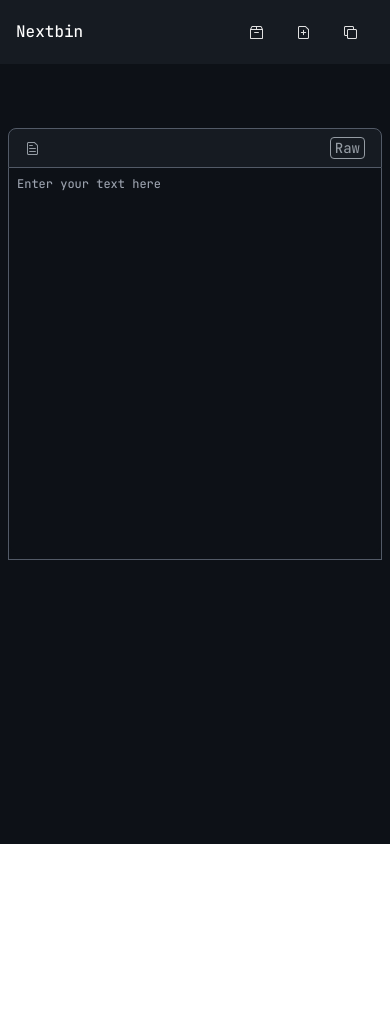
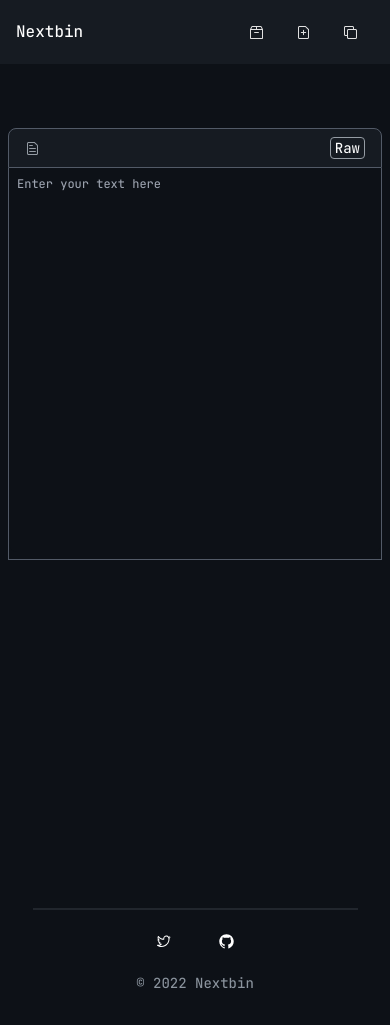
Before and after one commit to samridht23/ayamebin-web, a Next.js app: page / in a window 390 px wide. Before the commit the page ends 844 px from the top, so only its background shows below. Built offline with nearby package versions, Linux system fonts and the light colour scheme.

Commit message:
footer added

```diff
--- a/components/Editor.tsx
+++ b/components/Editor.tsx
@@ -81,13 +81,13 @@ const Editor = () => {
   });
   return (
     <>
-      <div className="w-full h-screen flex justify-center py-[8rem] px-2 xl:px-[24rem] ">
+      <div className="w-full h-auto flex justify-center py-[4rem] px-2 xl:px-[24rem] ">
         <div className=" w-full">
           <div className="w-full bg-[#161B22] border border-[#525A67] flex justify-between text-white border rounded-t-lg  items-center px-4 py-2">
             <div className="text-[#959CA4]">
               <FileTextIcon />
             </div>
-            <div className="border border-[#959CA4] rounded text-[#959CA4]  text-sm px-1 leading-5 cursor-pointer">
+            <div className="border hover:bg-gray-500 border-[#959CA4] rounded text-white text-sm px-1 leading-5 cursor-pointer">
               <Link href="/">Raw</Link>
             </div>
           </div>
@@ -100,7 +100,7 @@ const Editor = () => {
               </div>
             ) : (
               <textarea
-                className="w-full h-[24rem] sm:h-[34rem] rounded-b-lg resize-none  text-xs text-gray-300 whitespace-nowrap outline-none p-2 bg-[#0D1117]"
+                className="w-full h-[24rem] sm:h-[34rem] rounded-b-lg resize-none  text-xs text-gray-300 whitespace-pre outline-none p-2 bg-[#0D1117]"
                 placeholder="Enter your text here"
               ></textarea>
             )}
--- /dev/null
+++ b/components/Footer.tsx
@@ -0,0 +1,23 @@
+import { TwitterLogoIcon, GitHubLogoIcon } from "@radix-ui/react-icons";
+const Footer = () => {
+  return (
+    <>
+      <div className="flex flex-col items-center justify-center bg-[#0D1117] text-sm text-white">
+        <div className="flex p-4 items-center justify-center border-[#21262d] border-t-2 w-5/6">
+          <a href="#">
+            <div className="px-4 py-2 hover:bg-gray-500  mx-2 rounded">
+              <TwitterLogoIcon />
+            </div>
+          </a>
+          <a href="#">
+            <div className="px-4 py-2 hover:bg-gray-500  mx-2 rounded">
+              <GitHubLogoIcon />
+            </div>
+          </a>
+        </div>
+        <div className="pb-8 text-[#8b949e]">© 2022 Nextbin</div>
+      </div>
+    </>
+  );
+};
+export default Footer;
--- a/components/Layout.tsx
+++ b/components/Layout.tsx
@@ -1,4 +1,5 @@
 import Navbar from "./Navbar";
+import Footer from "./Footer";
 import { ReactNode } from "react";
 
 export interface LayoutProps {
@@ -9,6 +10,7 @@ const Layout = ({ children }: LayoutProps) => {
     <>
       <Navbar />
       <main>{children}</main>
+      <Footer />
     </>
   );
 };
--- a/components/Navbar.tsx
+++ b/components/Navbar.tsx
@@ -80,7 +80,7 @@ const IconButton = styled("button", {
 
 const Navbar = () => {
   return (
-    <div className="w-full bg-[#161B22] absolute top-0 ">
+    <div className="w-full bg-[#161B22] sticky top-0 ">
       <div className="flex items-center w-full h-16 justify-between px-4 sm:px-8 lg:px-24">
         <div className="text-white">Nextbin</div>
         <div>
--- a/pages/index.tsx
+++ b/pages/index.tsx
@@ -4,7 +4,7 @@ import Editor from "../components/Editor";
 const Home: NextPage = () => {
   return (
     <div>
-      <main className="bg-[#0D1117]">
+      <main className="w-full h-screen bg-[#0D1117]">
         {" "}
         <Editor />
       </main>
```
